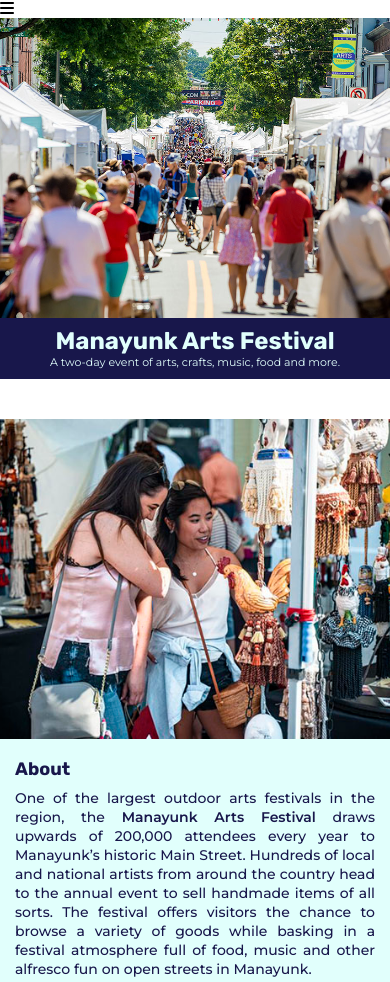
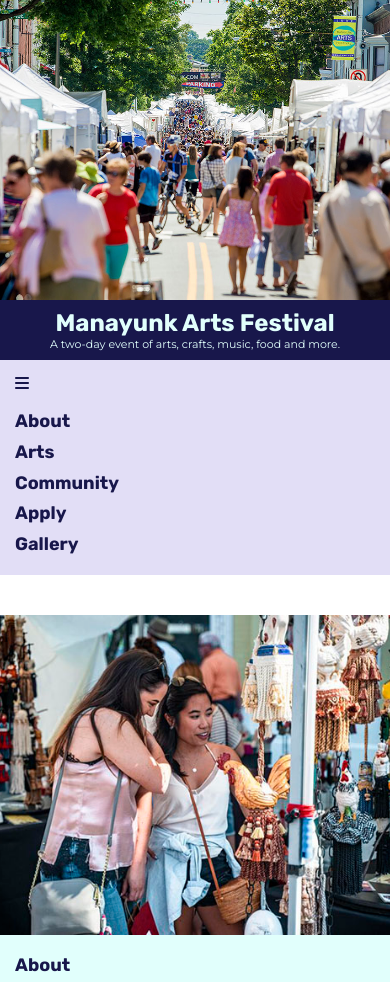
Before and after one commit to blairda/final-project, a plain HTML site: page deploy/index.html in a window 390 px wide. Shown: the top 982 px of the page. Drawn offline with nearby package versions, Linux system fonts and the light colour scheme.

Commit message:
navigation! in section 1

```diff
--- a/deploy/index.html
+++ b/deploy/index.html
@@ -16,9 +16,6 @@
 <body>
 
     <section id="section-1">
-        <section class="show-for-sm">
-            <i class="fas fa-bars"></i>
-        </section>
         <aside></aside>
         <div id="title">
             <h1>Manayunk Arts Festival</h1>
@@ -26,36 +23,22 @@
                 A two-day event of arts, crafts, music, food and more.
             </h2>
         </div>
-        <section class="show-for-md">
-            <div id="navigation">
-                <h3>About</h3>
-                <h3>Arts</h3>
-                <h3>Community</h3>
-                <h3>Apply</h3>
-                <h3>Gallery</h3>
-            </div>
-        </section>
-    </section>
-
-    <!-- <header>
-        <div>
-            <section id="logo-container">
-                <h1>Logo goes here</h1>
-            </section>
-
+        <div id="navigation">
             <section id="burger-container">
                 <i class="fas fa-bars" id="burger-icon"></i>
             </section>
 
             <nav id="nav-container" data-nav="main-navigation">
                 <ul>
-                    <li><a href="#">About</a></li>
-                    <li><a href="#">Portfolio</a></li>
-                    <li><a href="#">Contact</a></li>
+                    <li><a href="#section-2"><h3>About</h3></a></li>
+                    <li><a href="#section-3"><h3>Arts</h3></a></li>
+                    <li><a href="#section-4"><h3>Community</h3></a></li>
+                    <li><a href="#section-5"><h3>Apply</h3></a></li>
+                    <li><a href="#section-6"><h3>Gallery</h3></a></li>
                 </ul>
             </nav>
         </div>
-    </header> -->
+    </section>
     <section id="section-2">
             <div>
                 <aside></aside>
--- a/dev/scss/sections/_section-1.scss
+++ b/dev/scss/sections/_section-1.scss
@@ -1,9 +1,10 @@
 /* =============
     Section 1
 ============= */
-#section-1{
+#section-1 {
+    background-color: $lilac;
 
-    aside{
+    aside {
         background-image: url("../img/section-1/maf1.jpg");
         background-position: top;
         background-size: cover;
@@ -22,77 +23,73 @@
         }
     }
 
-    #title{
+    #title {
         background-color: $violet;
         padding: 10px 0;
     }
 
-    #navigation{
+    #navigation {
+        @include md {
+            position: sticky;
+        }
+
+        #burger-container {
+            color: $violet;
+            display: flex;
+            justify-content: flex-start;
+            padding: 15px;
+
+            @include md {
+                display: none !important;
+            }
+
+            i {
+                cursor: pointer;
+            }
+        }
+
+        #nav-container {
             background-color: $lilac;
-            padding: 10px 0;
+            display: none;
+
+            @include md {
+                display: block !important;
+            }
+
+            padding: 0 15px 15px 15px;
             display: flex;
-            justify-content: center;
 
-            h3 {
-                @include md{
-                    padding: 0 40px;
-                }
-                @include lg{
-                    padding: 0 45px;
+            @include md {
+                padding: 15px;
+            }
+
+            ul {
+                list-style: none;
+                padding: 0;
+                justify-content: center;
+
+                li {
+                    margin: 0;
+                    padding: 5px 0;
+
+                    @include md {
+                        padding: 0 40px;
+                    }
+
+                    @include lg {
+                        padding: 0 40px;
+                    }
+
+                    @include xl {
+                        padding: 0% 5%;
+                    }
+
+                    h3 {
+                        text-align: left;
+                    }
                 }
             }
+
+        }
     }
 }
-
-// header {
-//     background-color: $white;
-//     left: 0;
-//     position: fixed;
-//     top: 0;
-//     width: 100%;
-
-//     >div {
-//         display: grid;
-//         grid-template-areas: "logo burger"
-//             "nav nav";
-//         grid-template-columns: 80% auto;
-
-//         @include lg {
-//             grid-template-areas: "logo nav";
-//             grid-template-columns: 20% auto;
-//         }
-
-//         #logo-container {
-//             grid-area: logo;
-//             padding: 20px;
-//         }
-
-//         #burger-container {
-//             align-items: center;
-//             display: flex;
-//             grid-area: burger;
-//             justify-content: flex-end;
-//             padding: 20px;
-
-//             @include lg {
-//                 display: none !important;
-//             }
-
-//             i {
-//                 cursor: pointer;
-//             }
-//         }
-
-//         #nav-container {
-//             background-color: $light-grey;
-//             display: none;
-//             grid-area: nav;
-//             padding: 20px;
-
-//             @include lg {
-//                 background-color: $white;
-//                 display: block !important;
-//             }
-//         }
-//     }
-// }
```
Also changed, not shown: deploy/css/styles.css, 1 other file.
